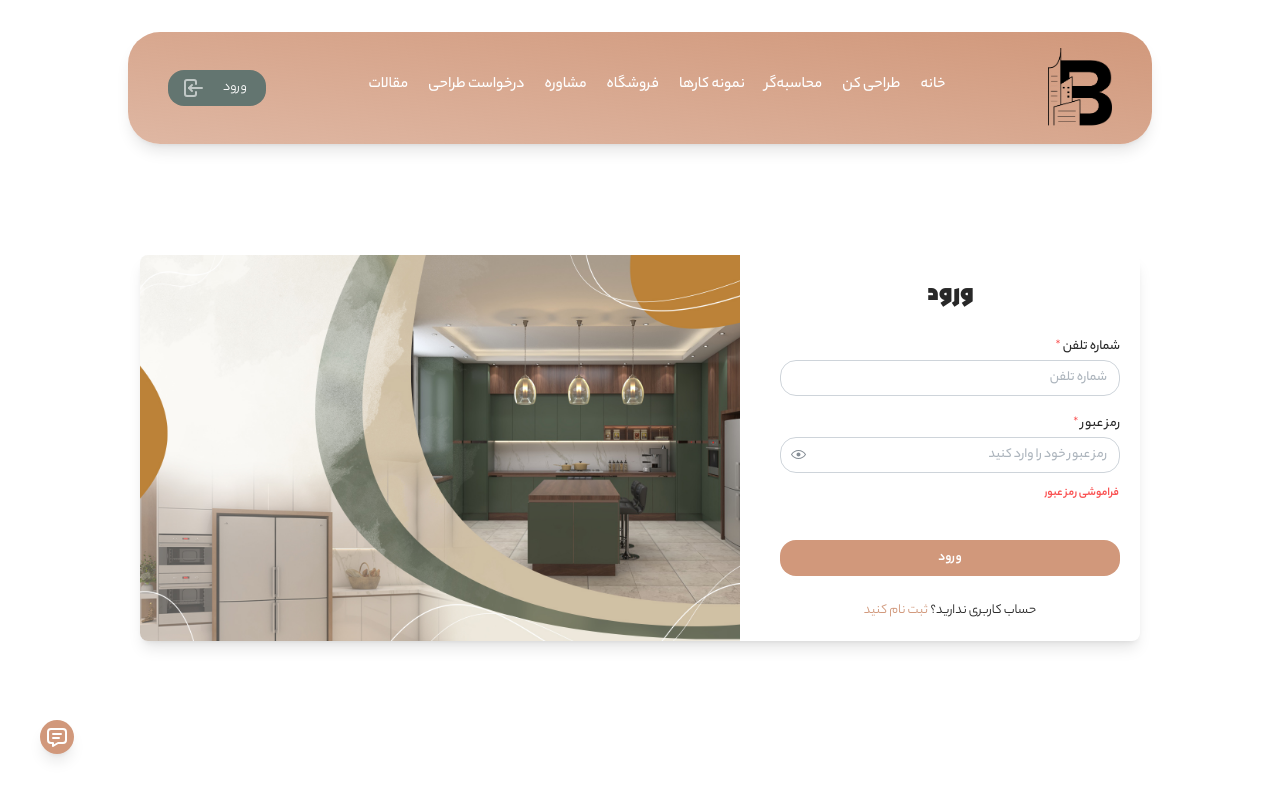
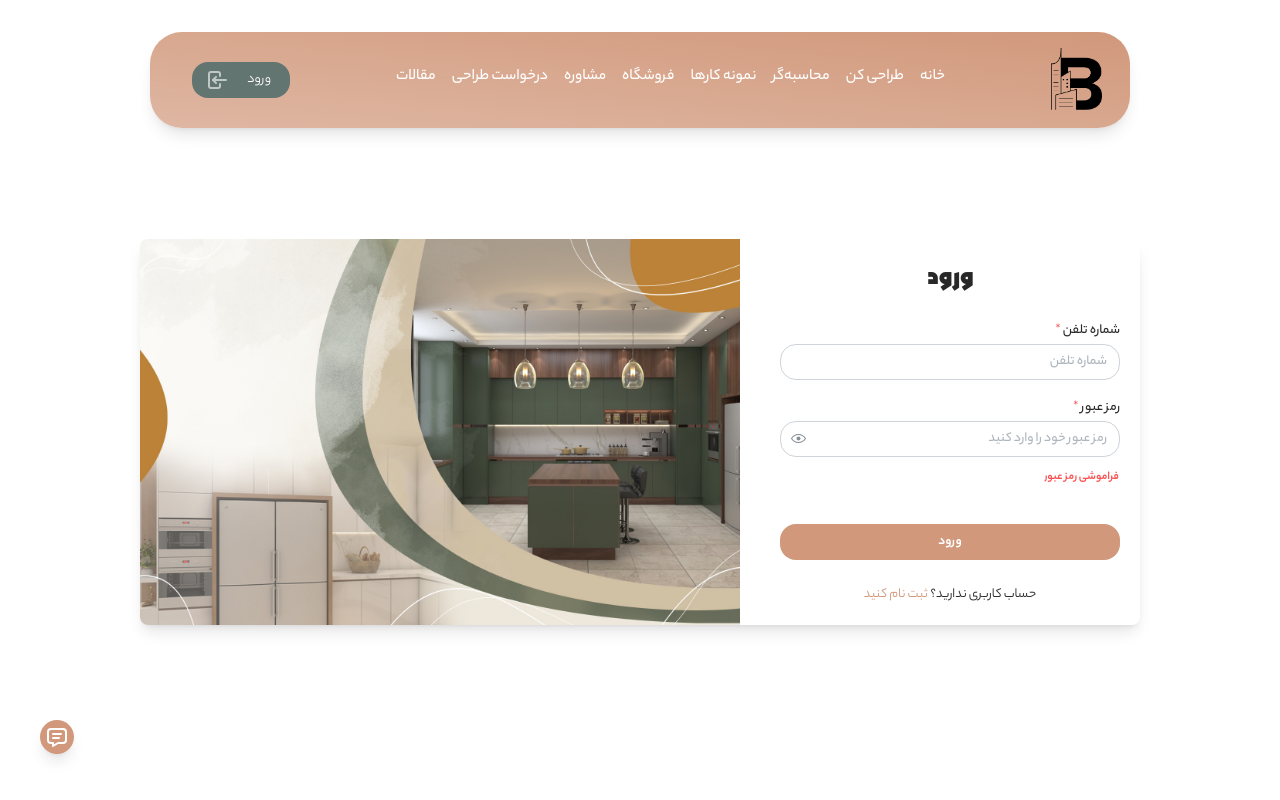
Before and after one commit to mahdiabdolkarimi073-cyber/Kabinoo-next, a Next.js app: page /auth in a window 1280 px wide. Shown: the top 800 px of the page. Built offline with nearby package versions, Linux system fonts and the light colour scheme; no server answers.

Commit message:
update Kabinoo project

```diff
--- a/src/app/globals.css
+++ b/src/app/globals.css
@@ -11,6 +11,37 @@
     --color-secondary: var(--secondary);
     --color-accent: var(--accent);
     --default-font-family: var(--yekan-bakh);
+}
+
+@media (max-width: 1023px) {
+    .header .mobile-menu-toggle {
+        position: absolute !important;
+        top: 50% !important;
+        right: 16px !important;
+        left: auto !important;
+        z-index: 2;
+        transform: translateY(-50%);
+    }
+
+    .header .mobile-logo {
+        position: absolute !important;
+        top: 50% !important;
+        left: 16px !important;
+        right: auto !important;
+        z-index: 2;
+        width: auto !important;
+        transform: translateY(-50%);
+    }
+
+    .header .mobile-logo img {
+        display: block;
+    }
+
+    .mobile-drawer-content {
+        right: 0 !important;
+        left: auto !important;
+        transform: translateX(0) !important;
+    }
 }
 
 .bg-gradient-primary {
--- a/src/components/theme/Header.tsx
+++ b/src/components/theme/Header.tsx
@@ -27,31 +27,31 @@ function Header(props: any) {
     }, [pathname]);
 
     return (
-        <header className="max-w-[100%] md:max-w-5xl header bg-gradient-primary backdrop-blur p-3 md:p-4 px-4! md:px-5! lg:px-10! flex items-center transition-all justify-between rounded-none md:rounded-2xl lg:rounded-4xl shadow-lg mx-auto mt-0 md:mt-4 relative lg:top-4 z-50">
+        <header className="header w-[calc(100%-16px)] max-w-[980px] bg-gradient-primary backdrop-blur p-3 md:p-4 px-4! md:px-5! lg:px-7! flex items-center gap-3 transition-all justify-between rounded-none md:rounded-2xl lg:rounded-4xl shadow-lg mx-auto mt-0 md:mt-4 relative lg:top-4 z-50 lg:grid lg:grid-cols-[auto_minmax(0,1fr)_auto] [direction:ltr]">
             {/* Burger menu on the right (for RTL: visually right = start) */}
-            <div className="md:hidden flex items-center">
+            <div className="mobile-menu-toggle lg:hidden flex items-center shrink-0 order-1 [direction:rtl]">
                 <Burger onClick={toggle} opened={open} size="sm" color="white" />
             </div>
 
             {/* Logo centered on mobile, left on desktop */}
-            <div className="flex items-center flex-1 md:flex-none justify-center md:justify-start">
+            <div className="mobile-logo flex items-center min-w-0 flex-1 lg:flex-none justify-center lg:justify-start shrink-0 order-2 lg:order-none lg:col-start-3 [direction:rtl]">
                 <Link href={'/'}>
                     <img
                         src="/logo.png"
                         alt="Company Logo"
-                        className="h-10 md:h-13 lg:h-20 w-auto"
+                        className="h-10 md:h-12 lg:h-16 w-auto max-w-[150px]"
                     />
                 </Link>
             </div>
 
             {/* Desktop nav centered */}
-            <div className="flex items-center justify-center flex-grow">
-                <nav className="hidden md:flex items-center gap-3 lg:gap-5 text-white text-sm lg:text-lg font-medium">
+            <div className="flex items-center justify-center min-w-0 flex-1 lg:col-start-2 [direction:rtl]">
+                <nav className="hidden lg:flex items-center justify-center gap-2 xl:gap-4 text-white text-sm xl:text-base font-medium min-w-0 [direction:rtl]">
                     {menuItems.map((item, index) => (
                         <Link
                             key={index}
                             href={item.link}
-                            className="relative text-sm lg:text-base pb-1 border-b-2 border-transparent hover:border-white transition-colors duration-200 whitespace-nowrap"
+                            className="relative text-sm xl:text-base pb-1 border-b-2 border-transparent hover:border-white transition-colors duration-200 whitespace-nowrap shrink-0"
                         >
                             {item.name}
                         </Link>
@@ -60,7 +60,7 @@ function Header(props: any) {
             </div>
 
             {/* Desktop dashboard button */}
-            <div className="hidden md:block">
+            <div className="hidden lg:block shrink-0 min-w-[112px] lg:col-start-1 [direction:rtl]">
                 <DashboardButton />
             </div>
 
@@ -68,12 +68,12 @@ function Header(props: any) {
             <Drawer
                 opened={open}
                 onClose={close}
-                position="right"
+                position="left"
                 size="85%"
                 padding="md"
                 classNames={{
                     body: "p-0",
-                    content: "bg-white"
+                    content: "bg-white mobile-drawer-content"
                 }}
                 overlayProps={{ className: "backdrop-blur-sm" }}
             >
--- a/src/style-stuff/custom.css
+++ b/src/style-stuff/custom.css
@@ -54,10 +54,73 @@ a:focus {
     padding-right: 10px;
 }
 
+@media (min-width: 1024px) {
+    .header {
+        display: grid !important;
+        grid-template-columns: auto minmax(0, 1fr) auto;
+        direction: ltr !important;
+    }
+
+    .header > div:nth-child(2) {
+        grid-column: 3;
+        grid-row: 1;
+    }
+
+    .header > div:nth-child(3) {
+        grid-column: 2;
+        grid-row: 1;
+        min-width: 0;
+    }
+
+    .header > div:nth-child(4) {
+        grid-column: 1;
+        grid-row: 1;
+    }
+
+    .header nav {
+        direction: rtl;
+    }
+}
+
 @media (max-width: 768px) {
     .container {
         padding-left: 8px;
         padding-right: 8px;
+    }
+}
+
+@media (max-width: 1023px) {
+    .header {
+        position: relative !important;
+        display: flex !important;
+        flex-direction: row;
+        direction: ltr !important;
+    }
+
+    .header > div:nth-child(1) {
+        position: absolute;
+        top: 50%;
+        right: 16px;
+        z-index: 2;
+        transform: translateY(-50%);
+    }
+
+    .header > div:nth-child(2) {
+        position: absolute;
+        top: 50%;
+        left: 16px;
+        z-index: 2;
+        width: auto;
+        flex: none;
+        transform: translateY(-50%);
+    }
+}
+
+@media (min-width: 769px) and (max-width: 1023px) {
+    .header {
+        width: calc(100% - 32px);
+        margin-top: 16px;
+        border-radius: 16px;
     }
 }
 
```
Also changed, not shown: 1 other file (tests, documents, lock files or other folders).
